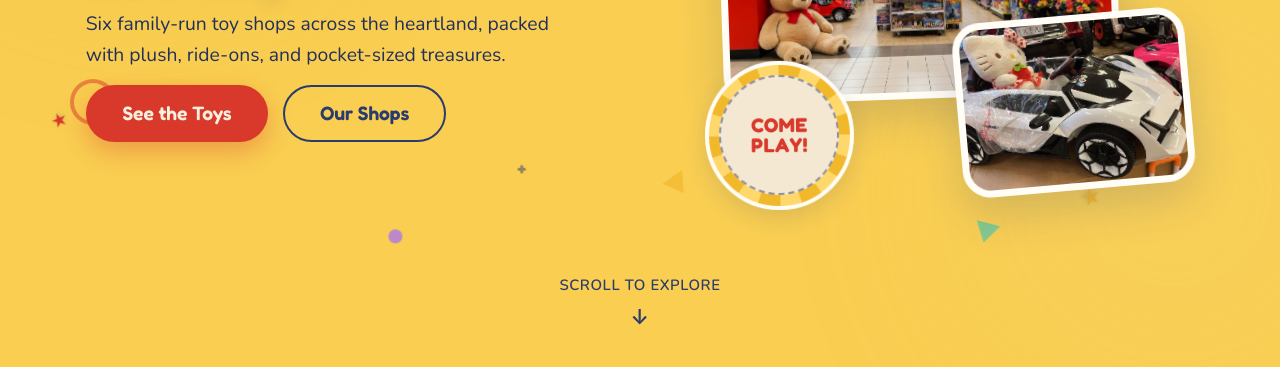
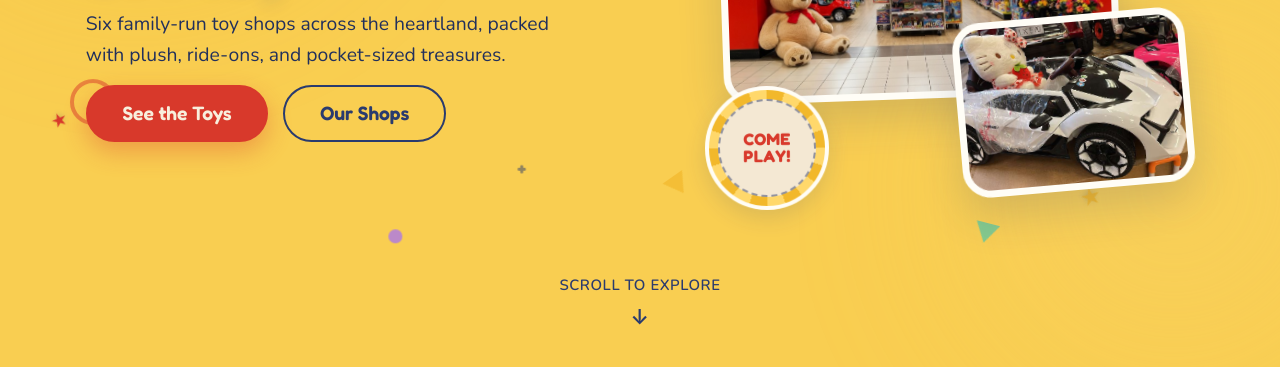
Before and after one commit to gozdehavinfidan/what-a-toy-shop, a plain HTML site: page index.html in a window 1280 px wide. Shown: the part 433-800 px from the top of the page. Drawn offline with nearby package versions, Linux system fonts and the light colour scheme.

Commit message:
style(hero): make the "Come play!" badge a bit smaller (30cqi -> 25cqi)
Shrink the sticker (and its inner ring + text proportionally) so it reads as a
lighter accent. Ratio to the main card drops ~0.38 -> ~0.34, still constant
across monitor sizes since it stays container-relative.

Co-Authored-By: Claude Opus 4.8 (1M context) <noreply@anthropic.com>

```diff
--- a/css/components/hero.css
+++ b/css/components/hero.css
@@ -327,8 +327,8 @@
   left: 7%;
   /* Sized as a % of the showcase (container units) so it scales WITH the photo
      collage and the badge:card ratio never drifts on small/short monitors. */
-  width: 30cqi;
-  height: 30cqi;
+  width: 25cqi;
+  height: 25cqi;
   display: grid;
   place-items: center;
   border-radius: 50%;
@@ -342,7 +342,7 @@
 .hero__badge::before {
   content: "";
   position: absolute;
-  inset: 2.1cqi; /* dashed inner ring offset scales with the badge */
+  inset: 1.75cqi; /* dashed inner ring offset scales with the badge */
   border-radius: 50%;
   background: var(--cream);
   border: 2px dashed rgba(42, 59, 110, 0.5);
@@ -353,7 +353,7 @@
   font-weight: 700;
   /* Scales with the badge (which scales with the showcase) so the text always
      fits the sticker; clamped for a readable floor/ceiling. */
-  font-size: clamp(0.8rem, 4cqi, 1.45rem);
+  font-size: clamp(0.72rem, 3.35cqi, 1.25rem);
   line-height: 1.05;
   text-align: center;
   color: var(--red);
--- a/index.html
+++ b/index.html
@@ -19,7 +19,7 @@
   <link rel="stylesheet" href="css/variables.css?v=45" />
   <link rel="stylesheet" href="css/base.css?v=46" />
   <link rel="stylesheet" href="css/components/navbar.css?v=46" />
-  <link rel="stylesheet" href="css/components/hero.css?v=52" />
+  <link rel="stylesheet" href="css/components/hero.css?v=53" />
   <link rel="stylesheet" href="css/components/buttons.css?v=49" />
   <link rel="stylesheet" href="css/components/cards.css?v=45" />
   <link rel="stylesheet" href="css/components/product-card.css?v=47" />
```
